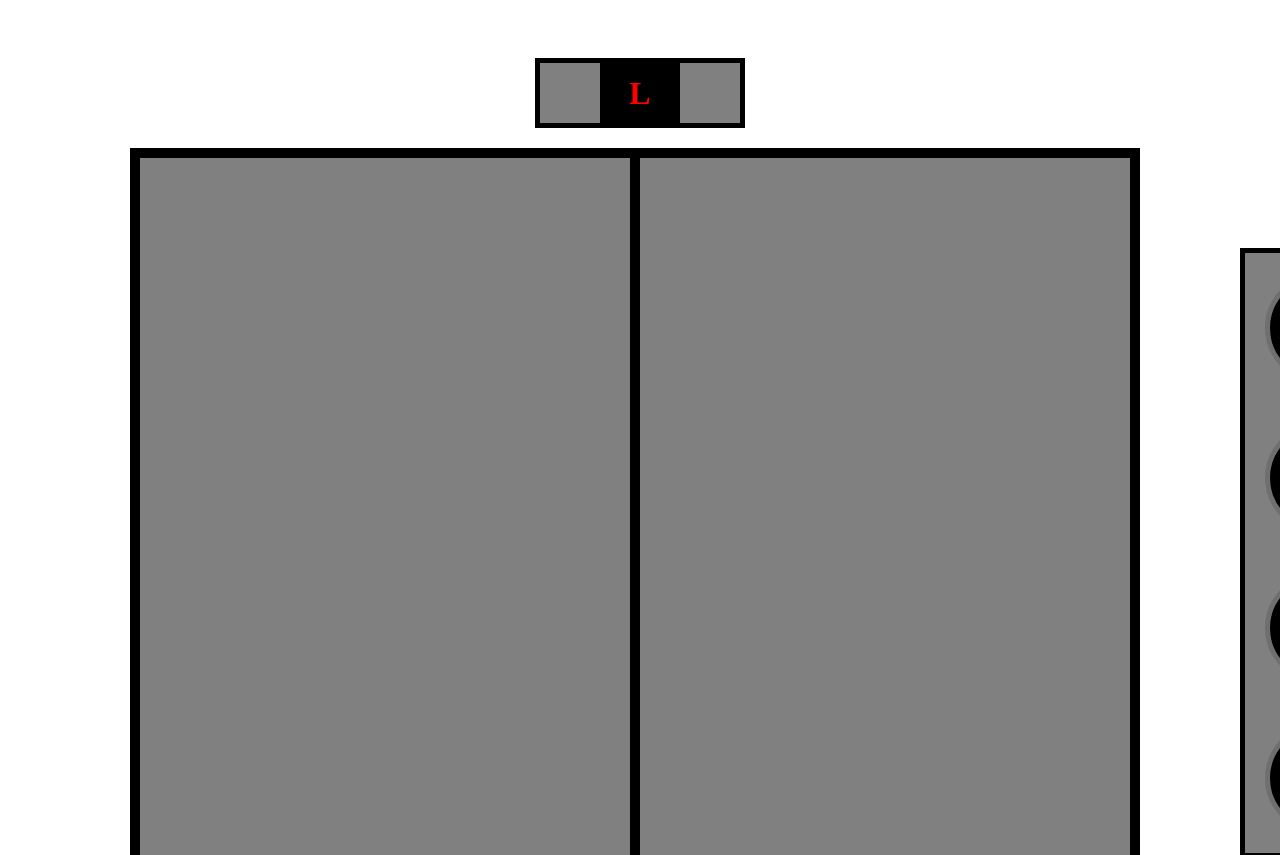
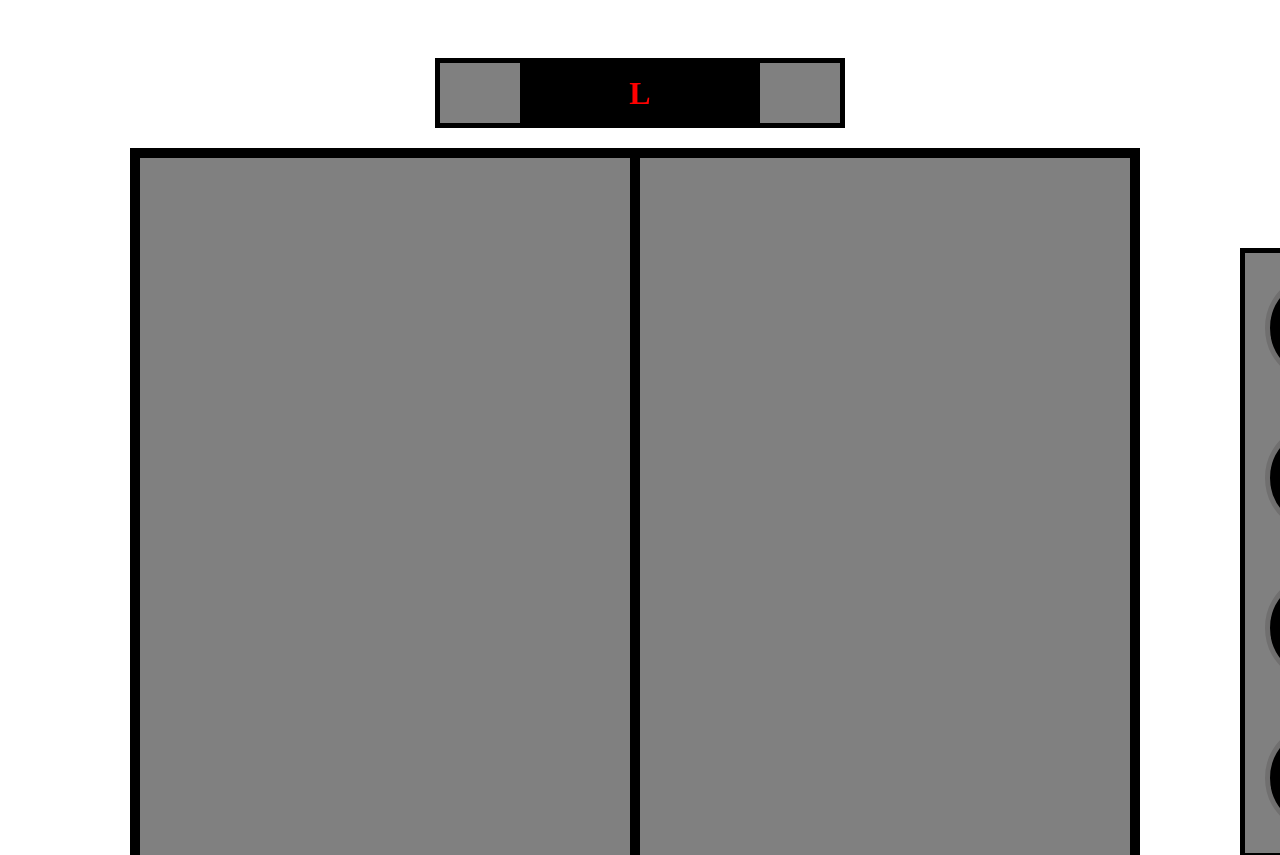
Before and after one commit to nirkraw/Elevator, a React (Create React App) app: page / in a window 1280 px wide. Shown: the top 855 px of the page. Built offline with nearby package versions, Linux system fonts and the light colour scheme.

Commit message:
add README

```diff
--- a/src/components/floorMarker.js
+++ b/src/components/floorMarker.js
@@ -1,15 +1,20 @@
-import React, { Component } from 'react'
-import FloorMarkerCSS from "../styles/floorMarker.css"
+import React, { Component } from "react";
+import FloorMarkerCSS from "../styles/floorMarker.css";
 
 export default class FloorMarker extends Component {
   render() {
-        const currentFloor = this.props.currentFloor === 0 ? "L" : this.props.currentFloor;
+    const currentFloor =
+      this.props.currentFloor === 0 ? "L" : this.props.currentFloor;
     return (
       <div className="floor-marker-outer">
         <div className="floor-marker-box">
+          {this.props.message ? (
+            <h1 id="message">{this.props.message}</h1>
+          ) : (
             <h1>{currentFloor}</h1>
+          )}
         </div>
       </div>
-        )
+    );
   }
 }
--- a/src/components/panel.js
+++ b/src/components/panel.js
@@ -12,6 +12,7 @@ export default class Panel extends Component {
       floorsPressed: [],
       open: false,
       moving: false,
+      message: null
     };
 
     this.addFloor = this.addFloor.bind(this);
@@ -65,7 +66,7 @@ export default class Panel extends Component {
       this.state.floorsPressed[0] === "L" ? "0" : this.state.floorsPressed[0];
 
     if (currentFloor.toString() === destinationFloor) {
-      this.setState({ floorsPressed: this.state.floorsPressed.slice(1) });
+      this.setState({ floorsPressed: this.state.floorsPressed.slice(1), message: "You Have Arrived" });
       this.openDoors();
     } else {
       if (destinationFloor > currentFloor) {
@@ -101,7 +102,7 @@ export default class Panel extends Component {
     rightDoor.classList.remove("open");
     leftDoor.classList.add("close");
     rightDoor.classList.add("close");
-
+    this.setState({message: false})
     setTimeout(() => {
       this.nextFloor();
     }, 4000);
@@ -112,7 +113,10 @@ export default class Panel extends Component {
     return (
       <div className="main-view">
         <div className="floor-marker-main">
-          <FloorMarker currentFloor={this.state.currentFloor} />
+          <FloorMarker
+            message={this.state.message}
+            currentFloor={this.state.currentFloor}
+          />
         </div>
         <div className="doors-and-panel-main">
           <Doors />
--- a/src/styles/floorMarker.css
+++ b/src/styles/floorMarker.css
@@ -1,6 +1,6 @@
 .floor-marker-outer {
     height: 60px;
-    width: 200px;
+    width: 400px;
     border: 5px solid black;
     display: flex;
     justify-content: center;
@@ -10,7 +10,7 @@
 
 .floor-marker-box {
     height: 100%;
-    width: 40%;
+    width: 60%;
     background-color: black;
     display: flex;
     justify-content: center;
@@ -20,3 +20,7 @@
 .floor-marker-box > h1 {
     color: red;
 }
+
+#message {
+    font-size: 22px;
+}
```
Also changed, not shown: 1 other file (tests, documents, lock files or other folders). Lines whose indentation alone changed are shown as unchanged.
